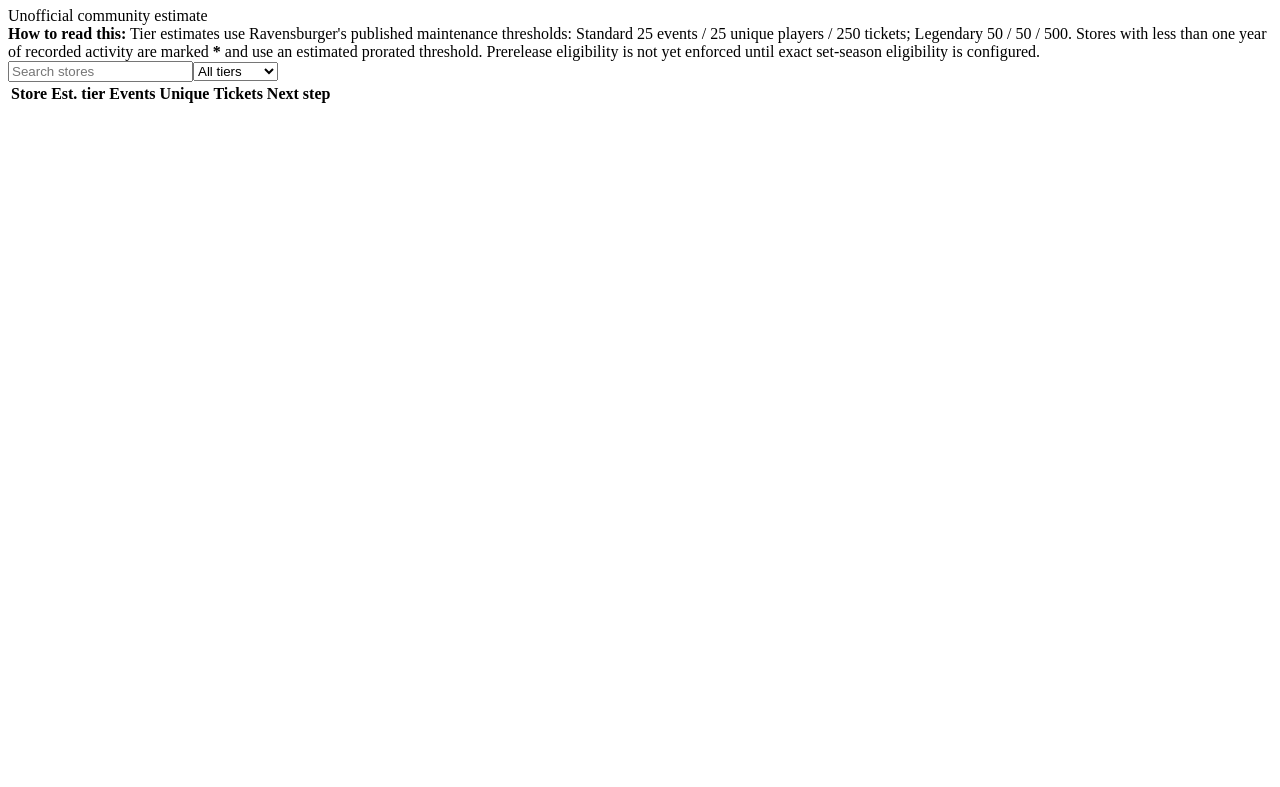
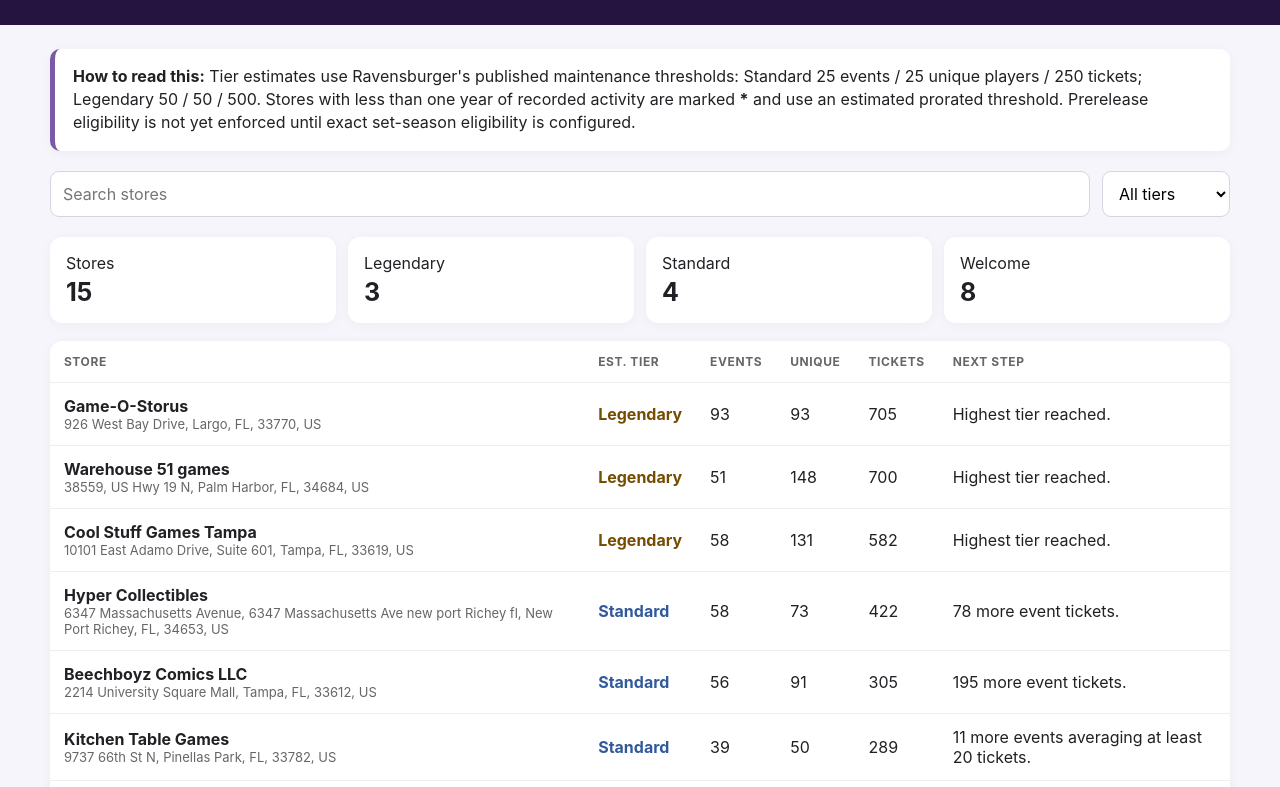
Before and after one commit to gregs-maker/Lorcana-Clearwater-Store-Tracker, a website: page public/index.html in a window 1280 px wide. Shown: the part 107-894 px from the top of the page. Before the commit the page ends 800 px from the top, so only its background shows below. Drawn offline with Linux system fonts and the light colour scheme; the site is published under a folder, as on GitHub Pages, so addresses that start at the root find nothing; files whose address does not match are found by name.

Commit message:
Update index.html

```diff
--- a/public/index.html
+++ b/public/index.html
@@ -1,5 +1,5 @@
 <!doctype html>
-<html lang="en"><head><meta charset="utf-8"><meta name="viewport" content="width=device-width,initial-scale=1"><title>Lorcana Store Tier Tracker</title><link rel="stylesheet" href="/styles.css"></head>
+<html lang="en"><head><meta charset="utf-8"><meta name="viewport" content="width=device-width,initial-scale=1"><title>Lorcana Store Tier Tracker</title><link rel="stylesheet" href="./styles.css"></head>
 <body>
 <header><div><h1>Lorcana Store Tier Tracker</h1><p id="scope">Clearwater, Florida · 30-mile radius</p></div><div class="badge">Unofficial community estimate</div></header>
 <main>
@@ -9,4 +9,4 @@
 <section class="table-wrap"><table><thead><tr><th>Store</th><th>Est. tier</th><th>Events</th><th>Unique</th><th>Tickets</th><th>Next step</th></tr></thead><tbody id="rows"></tbody></table></section>
 <section id="details" class="details hidden"></section>
 <footer id="footer"></footer>
-</main><script type="module" src="/app.js"></script></body></html>
+</main><script type="module" src="./app.js"></script></body></html>
```
